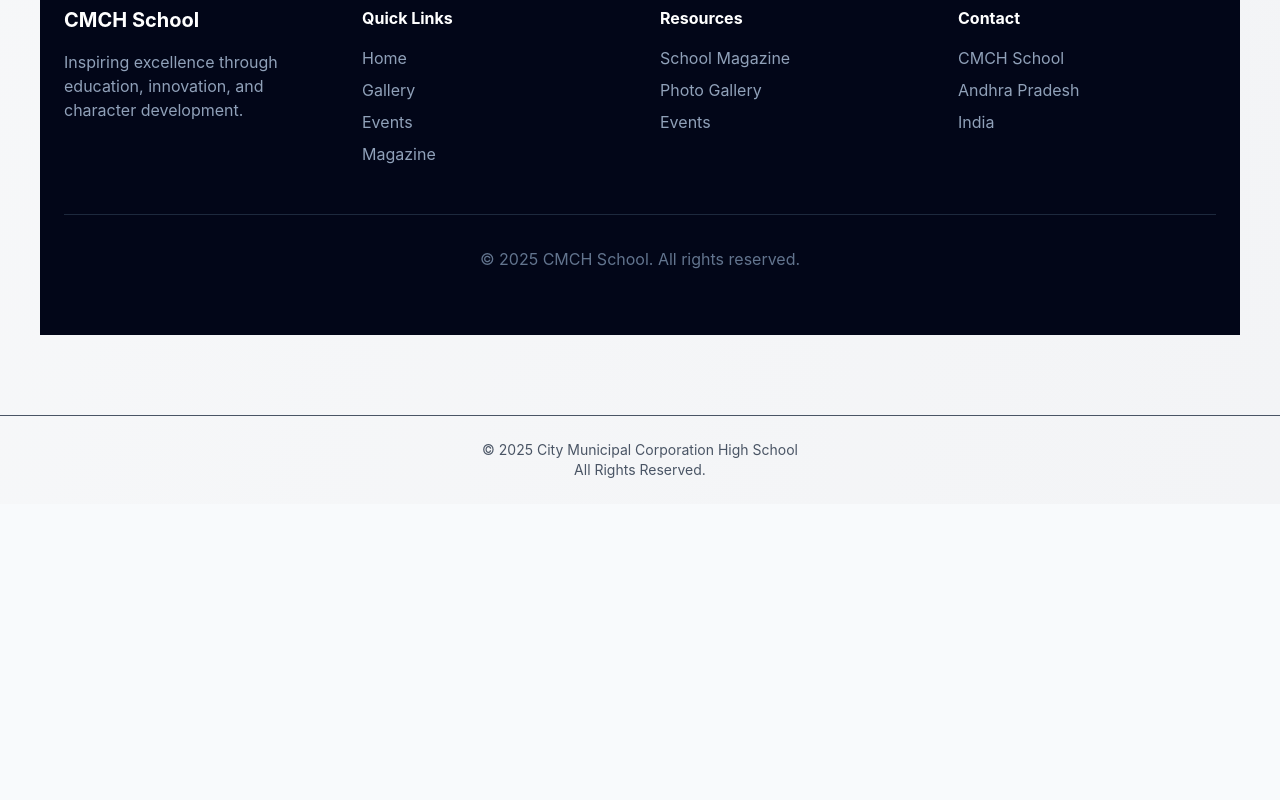
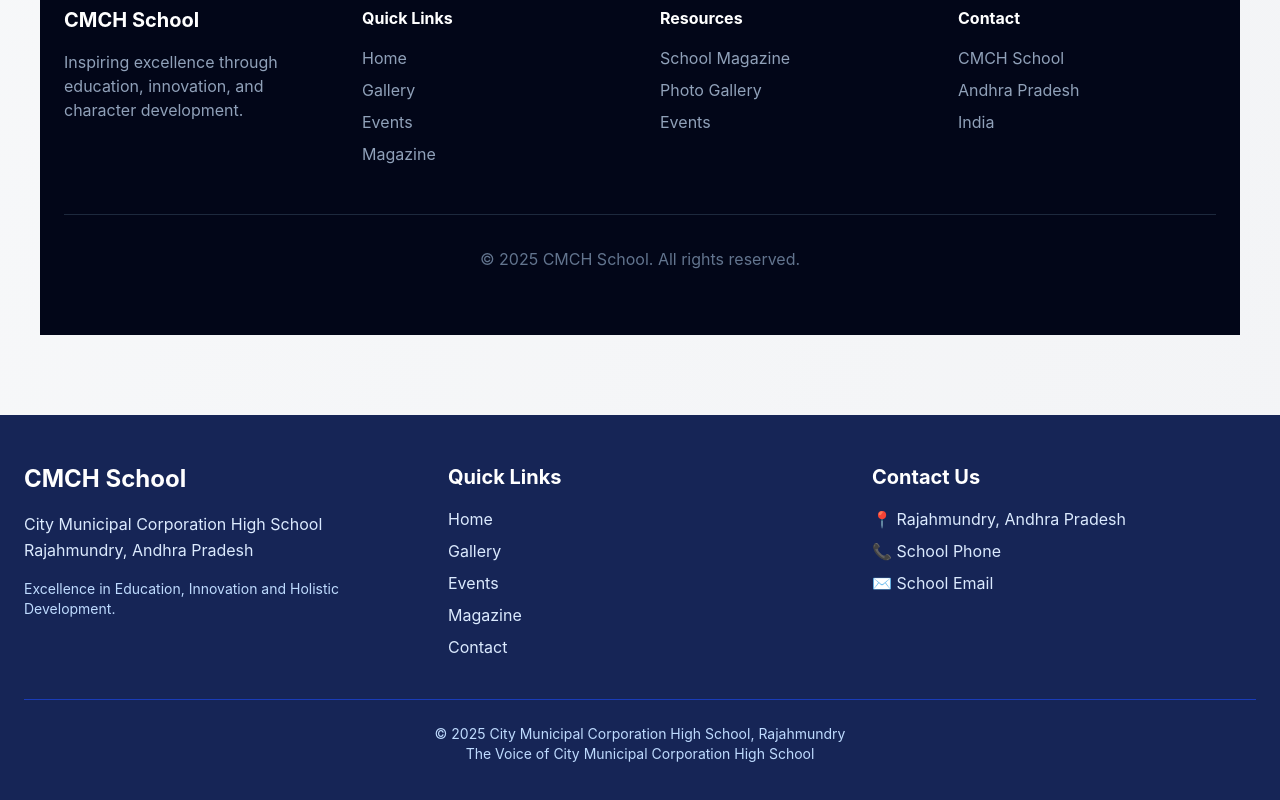
Before and after one commit to samuelpraveenk9-lab/citymunicipalhighschoolrjy, a React (Vite) app: page / in a window 1280 px wide. Shown: the part 4925-5725 px from the top of the page. Before the commit the page ends 5429 px from the top, so only its background shows below. Built offline with nearby package versions, Linux system fonts and the light colour scheme.

Commit message:
Replace footer with Footer component

```diff
--- a/src/App.tsx
+++ b/src/App.tsx
@@ -6,6 +6,7 @@ import Gallery from "./pages/Gallery";
 import Events from "./pages/Events";
 import Magazine from "./pages/Magazine";
 import Contact from "./pages/Contact";
+import Footer from "./components/Footer";
 
 export default function App() {
   const location = useLocation();
@@ -32,11 +33,7 @@ export default function App() {
       </main>
 
       {/* Footer (Optional) */}
-      <footer className="mt-20 py-6 text-center text-gray-600 text-sm border-t">
-        © {new Date().getFullYear()} City Municipal Corporation High School
-        <br />
-        All Rights Reserved.
-      </footer>
+      <Footer />
     </div>
   );
 }
```
